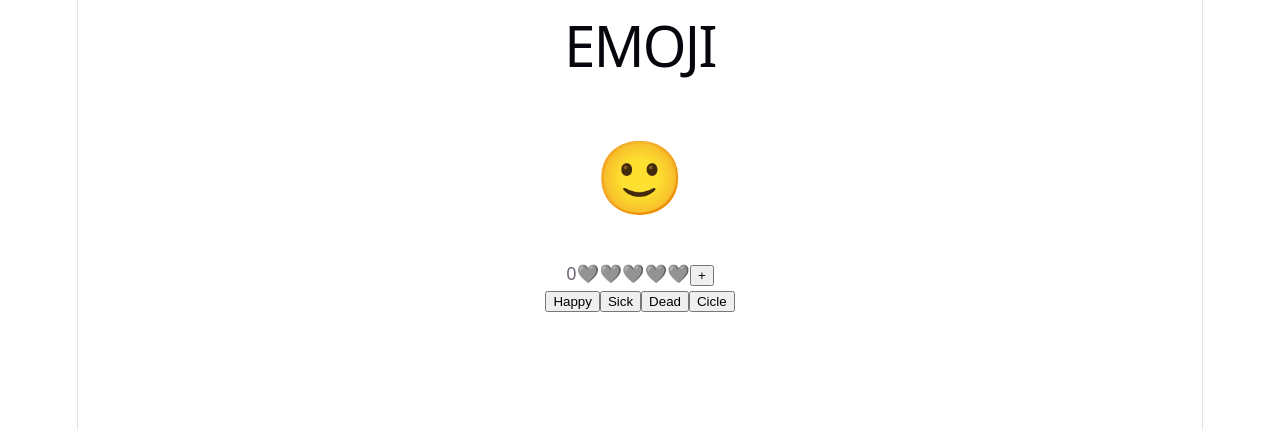
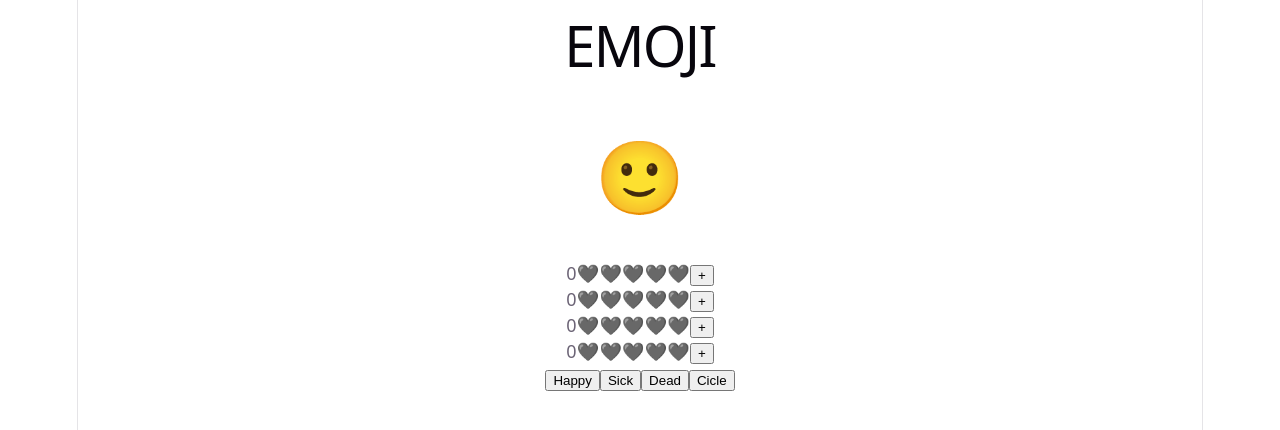
Before and after one commit to ufjf-dcc207/ufjf-dcc207-2026-3-a-atv06-igorknop, a React (Vite) app: page / in a window 1280 px wide. Shown: the top 430 px of the page. Built offline with nearby package versions, Linux system fonts and the light colour scheme.

Commit message:
adiciona cópias de atributo

```diff
--- a/src/Atributo.css
+++ b/src/Atributo.css
@@ -0,0 +1,3 @@
+.inativo {
+    filter: grayscale(100%);
+}
--- a/src/Atributo.tsx
+++ b/src/Atributo.tsx
@@ -3,17 +3,10 @@
 
 export default function Atributo() {
     const [valor, setValor] = useState<number>(0)
-    let coracoes = "";
-    for (let i = 0; i < 5; i++) {
-        if (i < valor) {
-            coracoes += "❤️"
-        } else {
-            coracoes += "🩶"
-        }
-    }
+
     return (
         <div className="atributo">
-            {valor}{coracoes}
+            {valor}{"❤️".repeat(valor)}<span className="inativo">{"❤️".repeat(5-valor)}</span>
             <button onClick={() => {
                 if (valor === 5) {
                     setValor(0);
--- a/src/Emoji.tsx
+++ b/src/Emoji.tsx
@@ -58,6 +58,9 @@
                 {EMOJI_MAP.get(status) || "🫥"}
             </div>
             <Atributo />
+            <Atributo />
+            <Atributo />
+            <Atributo />
             <div className="acoes">
                 <button onClick={happyClick}>Happy</button>
                 <button onClick={sickClick}>Sick</button>
```
